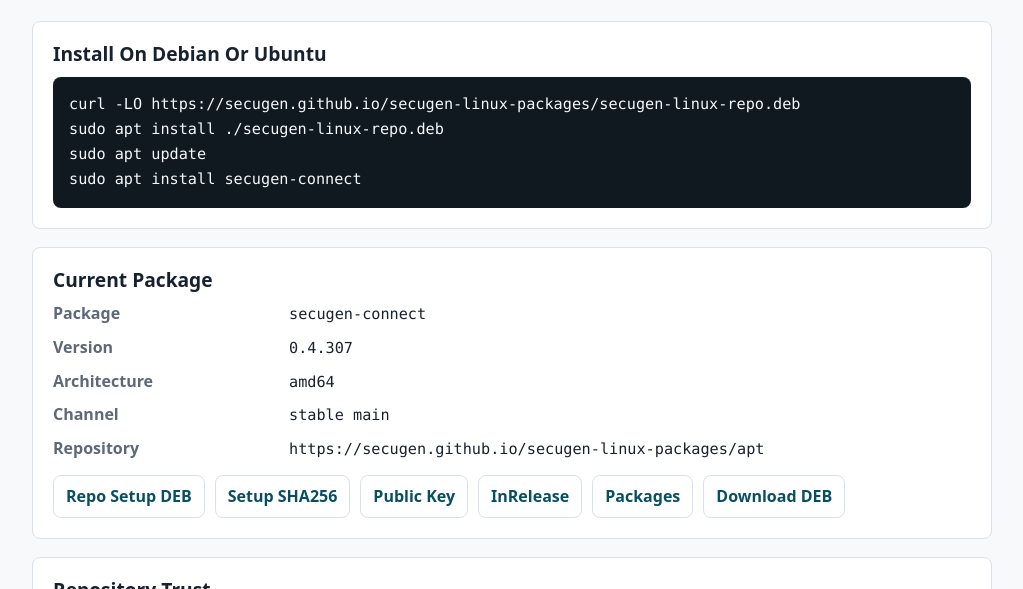
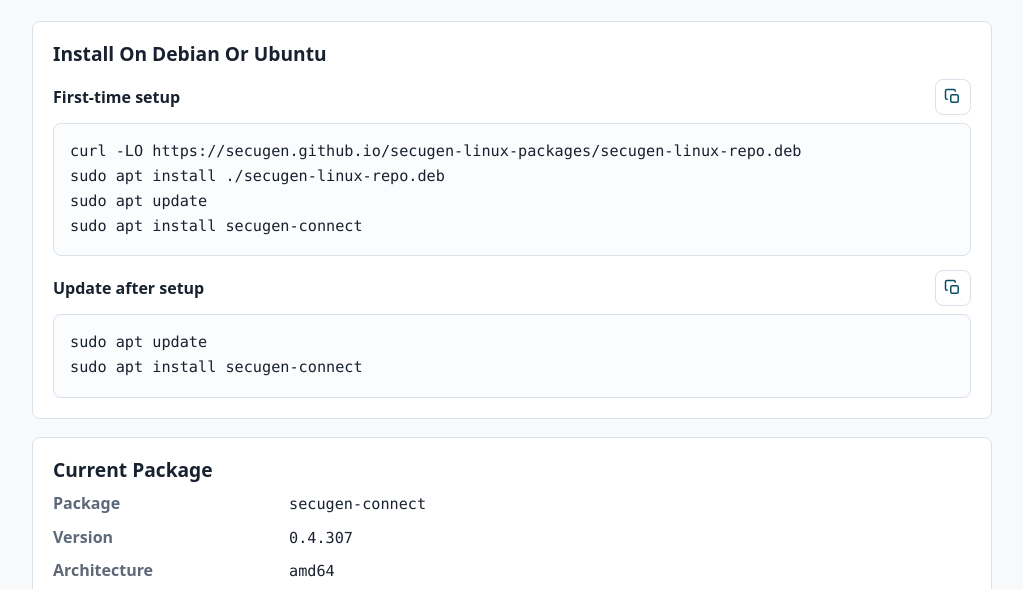
Before and after one commit to secugen/secugen-linux-packages, a plain HTML site: page index.html in a window 1280 px wide. Shown: the part 145-734 px from the top of the page, without its empty margins (128-1151 px from the left). Drawn offline with Linux system fonts and the light colour scheme.

Commit message:
Improve package install command blocks

```diff
--- a/index.html
+++ b/index.html
@@ -14,8 +14,8 @@
       --border: #d9e1ea;
       --accent: #006f8f;
       --accent-dark: #084f64;
-      --code-bg: #101820;
-      --code-ink: #f5f8fb;
+      --code-bg: #fbfcfe;
+      --code-ink: #18212f;
     }
 
     * {
@@ -105,13 +105,58 @@
       overflow-wrap: anywhere;
     }
 
+    .command-block {
+      margin-top: 14px;
+    }
+
+    .command-header {
+      display: flex;
+      align-items: center;
+      justify-content: space-between;
+      gap: 12px;
+      margin-bottom: 8px;
+    }
+
+    .command-title {
+      color: var(--ink);
+      font-weight: 700;
+    }
+
+    .copy-button {
+      display: inline-flex;
+      align-items: center;
+      justify-content: center;
+      width: 36px;
+      height: 36px;
+      border: 1px solid var(--border);
+      border-radius: 8px;
+      background: #fff;
+      color: var(--accent-dark);
+      cursor: pointer;
+    }
+
+    .copy-button:hover {
+      border-color: var(--accent);
+    }
+
+    .copy-button svg {
+      width: 18px;
+      height: 18px;
+    }
+
+    .copy-button[data-copied="true"] {
+      color: #1f7a45;
+      border-color: #8ec9a8;
+    }
+
     pre {
-      margin: 12px 0 0;
+      margin: 0;
       padding: 16px;
       overflow-x: auto;
       border-radius: 8px;
       background: var(--code-bg);
       color: var(--code-ink);
+      border: 1px solid var(--border);
     }
 
     code {
@@ -178,10 +223,35 @@
 
     <section aria-labelledby="install">
       <h2 id="install">Install On Debian Or Ubuntu</h2>
-      <pre><code>curl -LO https://secugen.github.io/secugen-linux-packages/secugen-linux-repo.deb
+      <div class="command-block">
+        <div class="command-header">
+          <span class="command-title">First-time setup</span>
+          <button class="copy-button" type="button" data-copy-target="install-commands" aria-label="Copy first-time setup commands" title="Copy">
+            <svg viewBox="0 0 24 24" aria-hidden="true">
+              <rect x="9" y="9" width="10" height="10" rx="2" ry="2" fill="none" stroke="currentColor" stroke-width="2"></rect>
+              <path d="M5 15H4a2 2 0 0 1-2-2V4a2 2 0 0 1 2-2h9a2 2 0 0 1 2 2v1" fill="none" stroke="currentColor" stroke-width="2"></path>
+            </svg>
+          </button>
+        </div>
+        <pre><code id="install-commands">curl -LO https://secugen.github.io/secugen-linux-packages/secugen-linux-repo.deb
 sudo apt install ./secugen-linux-repo.deb
 sudo apt update
 sudo apt install secugen-connect</code></pre>
+      </div>
+
+      <div class="command-block">
+        <div class="command-header">
+          <span class="command-title">Update after setup</span>
+          <button class="copy-button" type="button" data-copy-target="update-commands" aria-label="Copy update commands" title="Copy">
+            <svg viewBox="0 0 24 24" aria-hidden="true">
+              <rect x="9" y="9" width="10" height="10" rx="2" ry="2" fill="none" stroke="currentColor" stroke-width="2"></rect>
+              <path d="M5 15H4a2 2 0 0 1-2-2V4a2 2 0 0 1 2-2h9a2 2 0 0 1 2 2v1" fill="none" stroke="currentColor" stroke-width="2"></path>
+            </svg>
+          </button>
+        </div>
+        <pre><code id="update-commands">sudo apt update
+sudo apt install secugen-connect</code></pre>
+      </div>
     </section>
 
     <section aria-labelledby="current-package">
@@ -220,5 +290,23 @@
       </dl>
     </section>
   </main>
+  <script>
+    document.querySelectorAll("[data-copy-target]").forEach(function (button) {
+      button.addEventListener("click", function () {
+        var target = document.getElementById(button.getAttribute("data-copy-target"));
+        if (!target || !navigator.clipboard) {
+          return;
+        }
+        navigator.clipboard.writeText(target.textContent.trim()).then(function () {
+          button.setAttribute("data-copied", "true");
+          button.setAttribute("title", "Copied");
+          window.setTimeout(function () {
+            button.removeAttribute("data-copied");
+            button.setAttribute("title", "Copy");
+          }, 1400);
+        });
+      });
+    });
+  </script>
 </body>
 </html>
```
